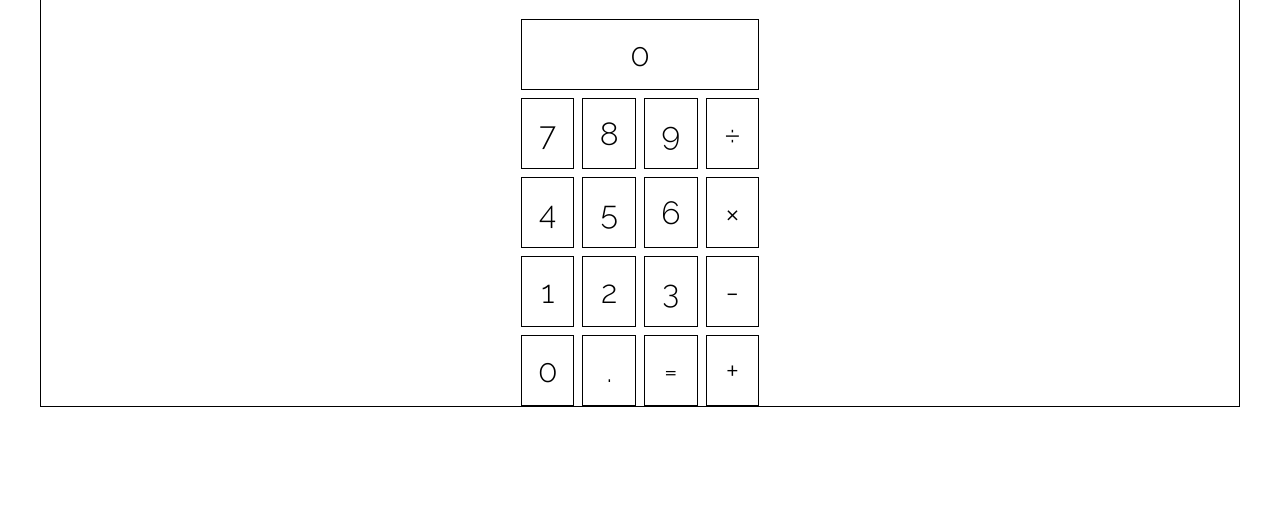
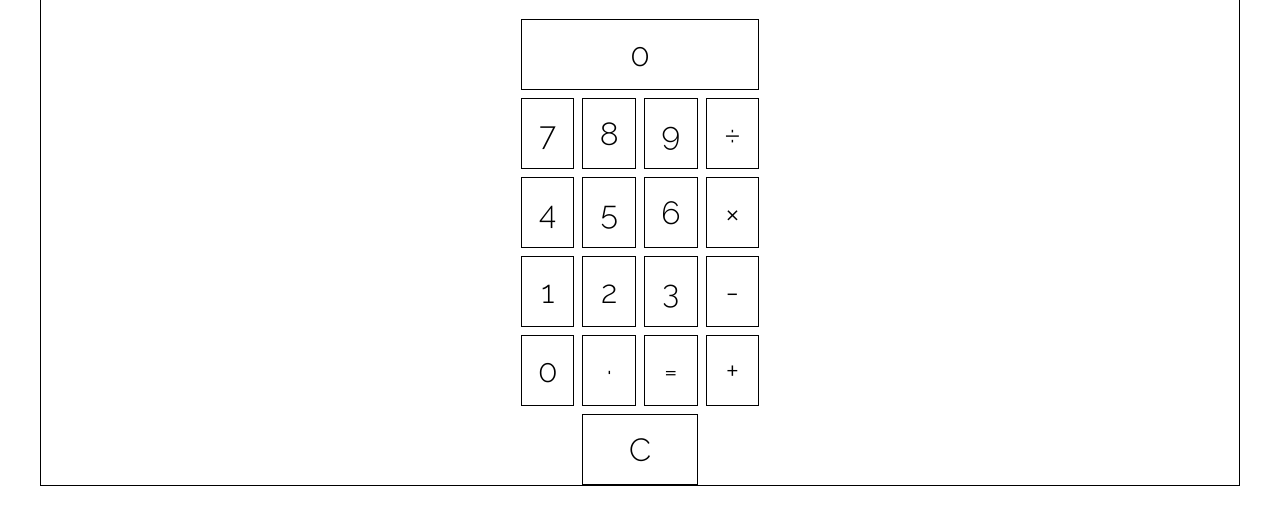
Before and after one commit to CKHarrison/calculator, a plain HTML site: page index.html in a window 1280 px wide. Shown: the part 62-586 px from the top of the page. Drawn offline with Linux system fonts and the light colour scheme.

Commit message:
add clear button

```diff
--- a/index.html
+++ b/index.html
@@ -31,9 +31,10 @@
     <div class="item item-number subtract">&#45;</div>
 
     <div class="item item-number zero">0</div>
-    <div class="item item-number decimal">.</div>
+    <div class="item item-number decimal">&#183;</div>
     <div class="item item-number equals">&equals;</div>
     <div class="item item-number add">&#43;</div>
-    </div>
+    <div class="item item-number clear">C</div>
+  </div>
 </body>
 </html>
--- a/style.css
+++ b/style.css
@@ -23,7 +23,7 @@ h1 {
 .container {
   display: grid;
   grid-template-columns: repeat(4, 1fr);
-  grid-template-rows: repeat(5, 1fr);
+  grid-template-rows: repeat(6, 1fr);
   gap: .5em;
   align-items: center;
   justify-content: center;
@@ -54,3 +54,8 @@ h1 {
   grid-row: 0/1;
   text-align: center;
 }
+
+.clear {
+  grid-column: 2/4;
+  grid-row: 6;
+}
```
